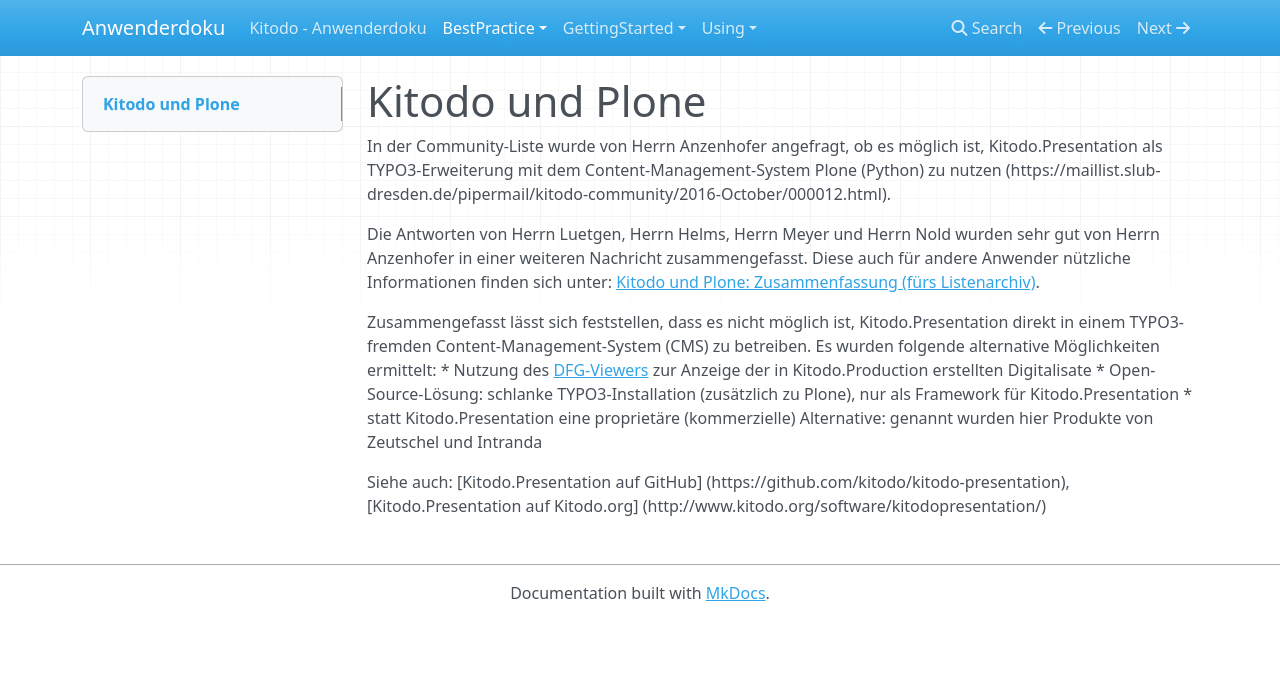
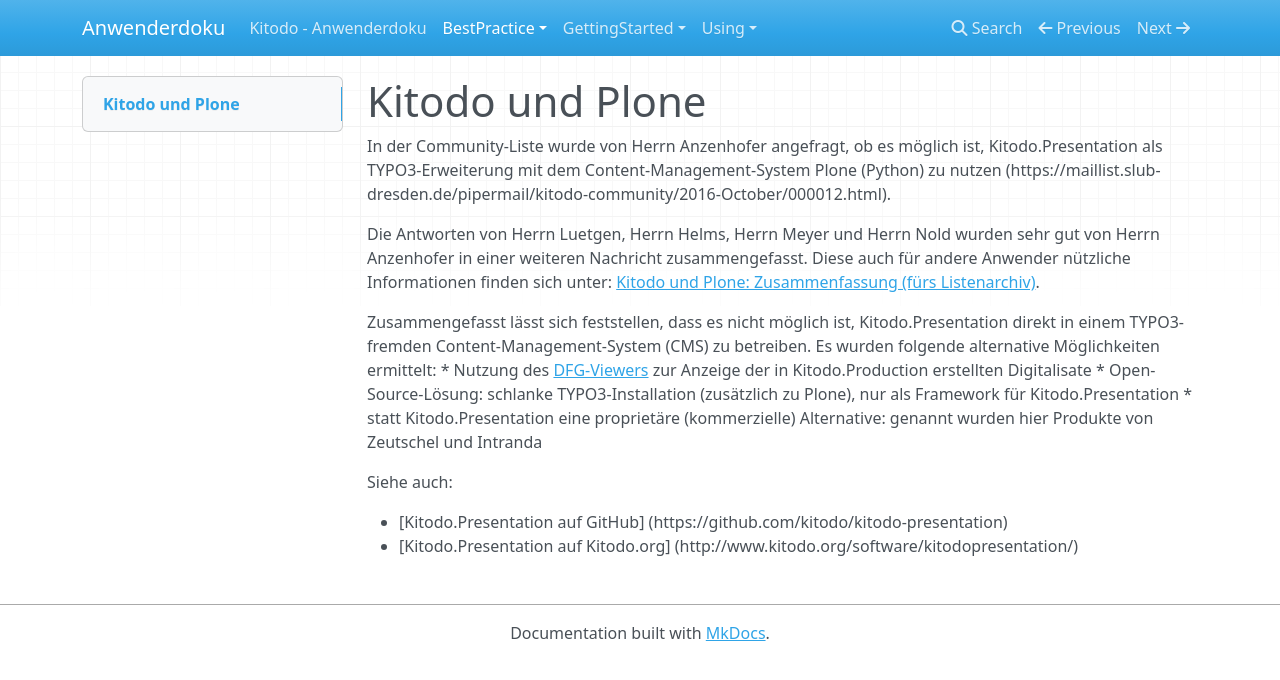
Before and after one commit to stweil/kit-gh-pages-anwenderdoku, an MkDocs documentation site: the page built from docs/BestPractice/Anwendungshinweise_und_Weiteres/Kitodo-und-Plone.md, in a window 1280 px wide. Shown: the top 680 px of the page. Built offline with MkDocs 1.6.1, drawn with Linux system fonts in a browser that asks for light colours; nearby versions of some CDN libraries; old or Windows-style settings are respelled for this version of MkDocs.

Commit message:
+ Einrückungen korrigiert

```diff
--- a/docs/BestPractice/Anwendungshinweise_und_Weiteres/Kitodo-und-Plone.md
+++ b/docs/BestPractice/Anwendungshinweise_und_Weiteres/Kitodo-und-Plone.md
@@ -12,4 +12,7 @@ Zusammengefasst lässt sich feststellen, dass es nicht möglich ist, Kitodo.Pres
 
 
 
-Siehe auch: [Kitodo.Presentation auf GitHub] (https://github.com/kitodo/kitodo-presentation), [Kitodo.Presentation auf Kitodo.org] (http://www.kitodo.org/software/kitodopresentation/)
+Siehe auch:
+
+* [Kitodo.Presentation auf GitHub] (https://github.com/kitodo/kitodo-presentation)
+* [Kitodo.Presentation auf Kitodo.org] (http://www.kitodo.org/software/kitodopresentation/)
```
Also changed, not shown: docs/BestPractice/Von_Anwendern/SBB/Staatsbibliothek-zu-Berlin---Preußischer-Kulturbesitz.md (+5 -0 lines).
